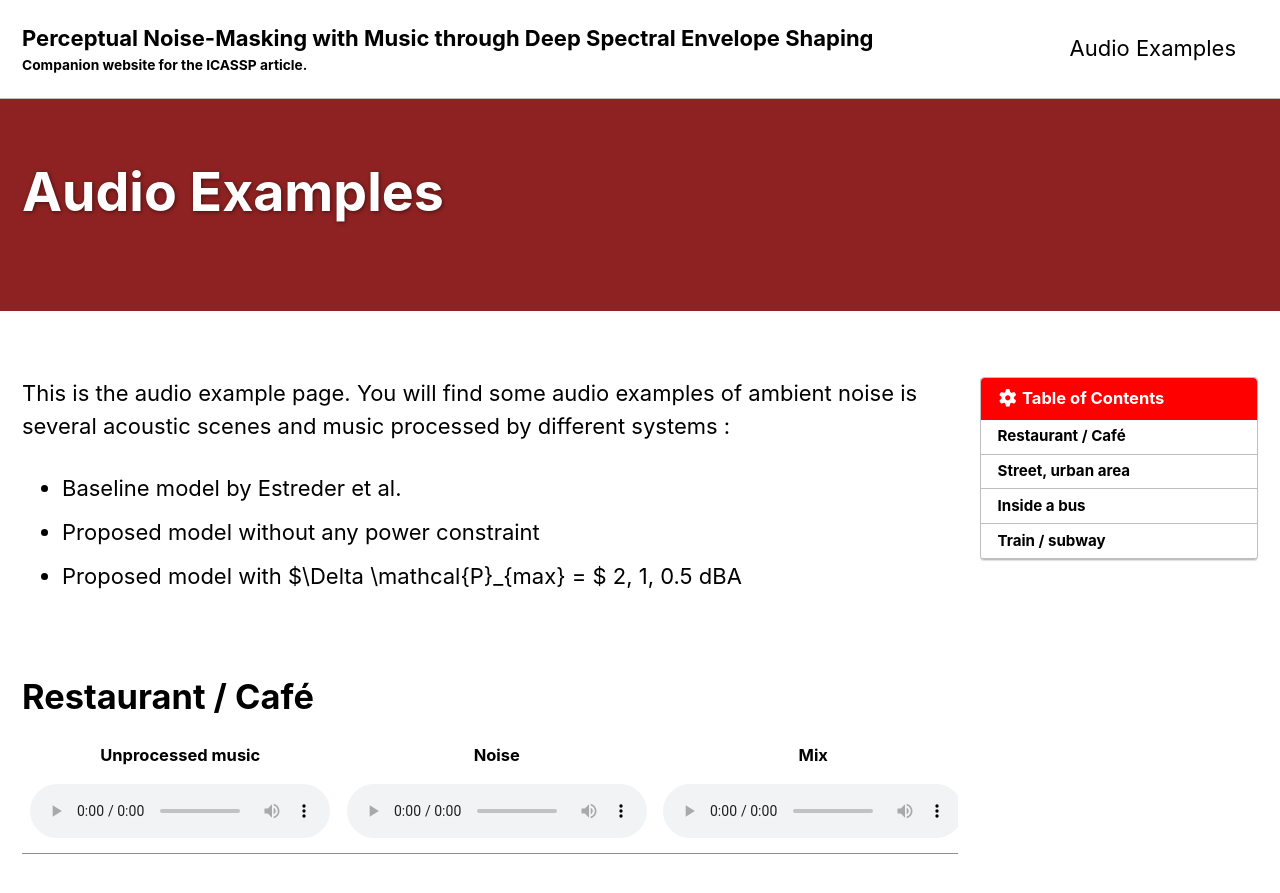
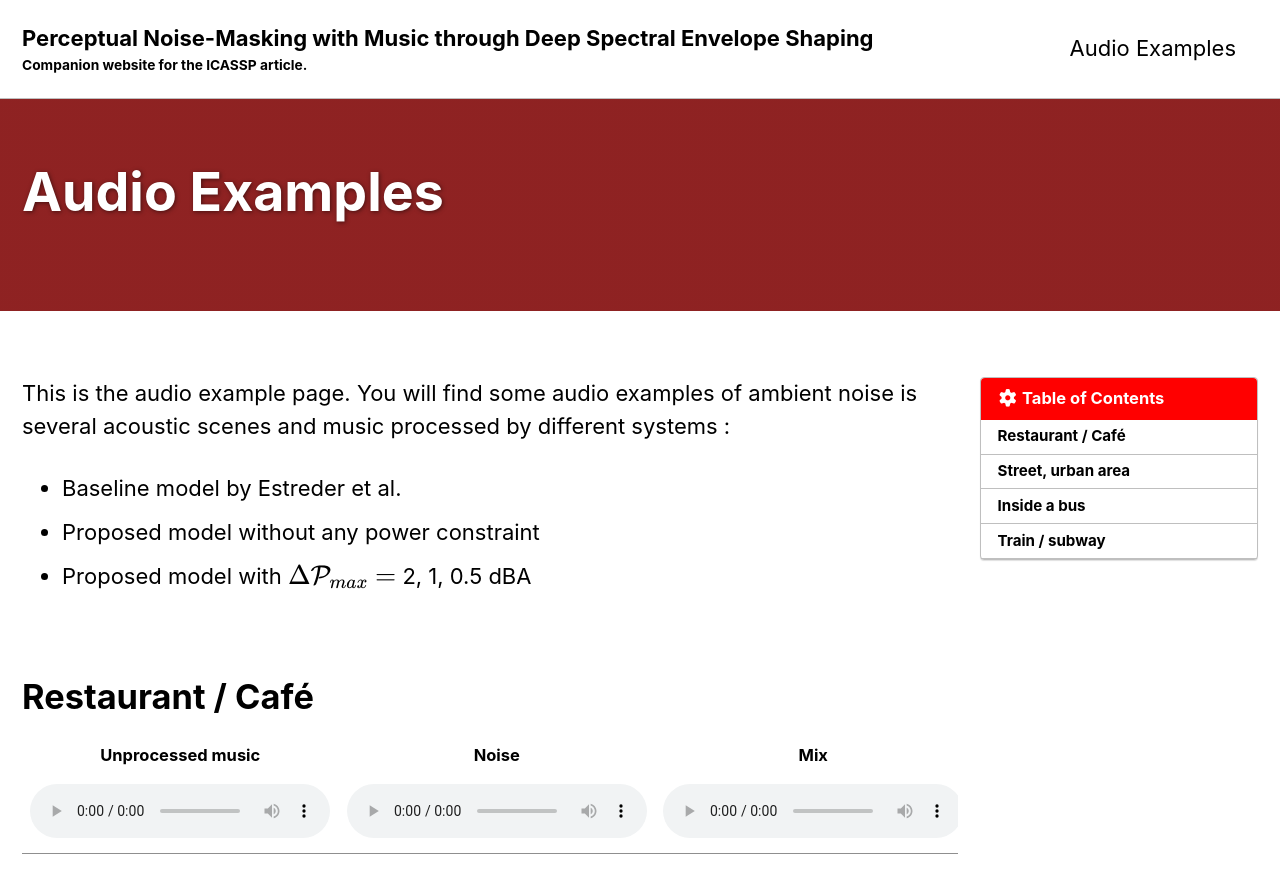
Before and after one commit to ClementineBerger/DPNMM, a Jekyll site: the page built from docs/_pages/audio.md, in a window 1280 px wide and 900 px high. Shown: the top 893 px of the window. Built offline with Jekyll 4.4.1, drawn with Linux system fonts in a browser that asks for light colours; cached includes are drawn as plain includes; formulas are drawn with MathJax 3; some of the changed lines change nothing that is shown.

Commit message:
Add latex support

```diff
--- a/docs/_includes/scripts.html
+++ b/docs/_includes/scripts.html
@@ -26,3 +26,23 @@
     <script src="{{ script | relative_url }}"></script>
   {% endfor %}
 {% endif %}
+
+
+<!-- scripts taken from https://www.janmeppe.com/blog/How-to-add-mathjax-to-minimal-mistakes/
+      to enable mathjax support in markdown files -->
+<script type="text/javascript" async
+	src="https://cdnjs.cloudflare.com/ajax/libs/mathjax/2.7.5/latest.js?config=TeX-MML-AM_CHTML">
+</script>
+
+<script type="text/x-mathjax-config">
+   MathJax.Hub.Config({
+     extensions: ["tex2jax.js"],
+     jax: ["input/TeX", "output/HTML-CSS"],
+     tex2jax: {
+       inlineMath: [ ['$','$'], ["\\(","\\)"] ],
+       displayMath: [ ['$$','$$'], ["\\[","\\]"] ],
+       processEscapes: true
+     },
+     "HTML-CSS": { availableFonts: ["TeX"] }
+   });
+</script>
```
